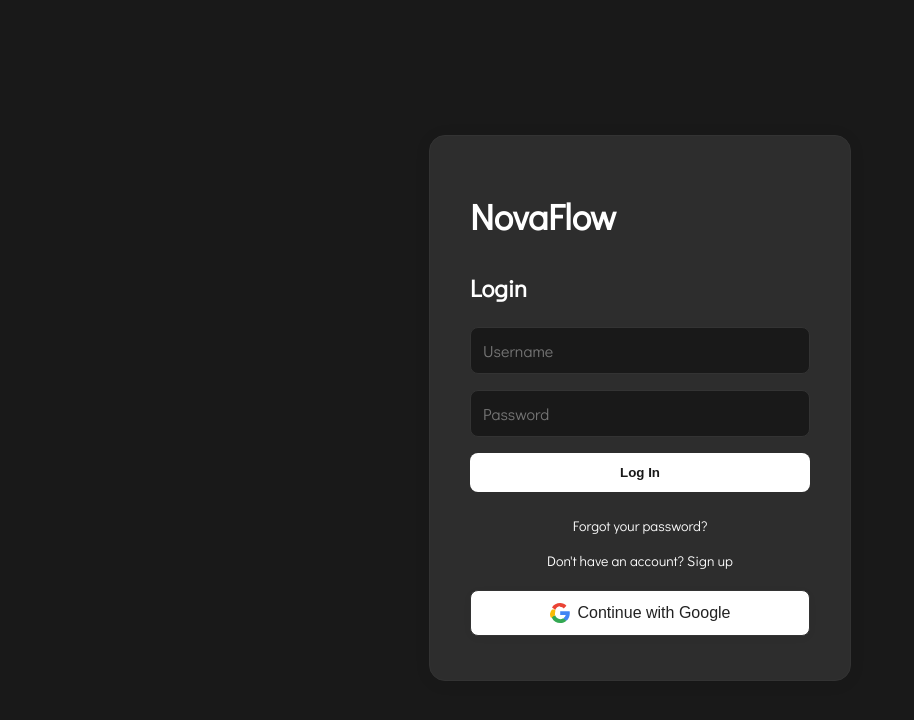
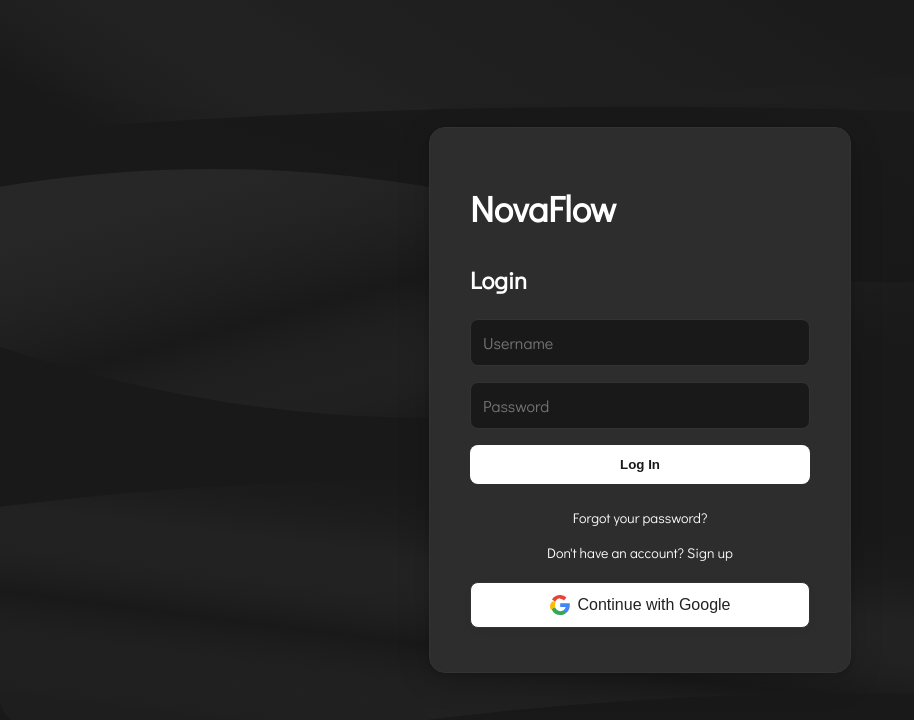
Before and after one commit to StiffMedal30/NovaFlow, a React (Vite) app: page /login in a window 1280 px wide. Shown: the top 720 px of the page, without its empty margins (0-914 px from the left). Built offline with nearby package versions, Linux system fonts and the light colour scheme.

Commit message:
feat(styling) : added DynamicSvgBackground UI component for themed backgrounds

```diff
--- a/src/Pages/Login/page.tsx
+++ b/src/Pages/Login/page.tsx
@@ -1,16 +1,50 @@
 import React from "react";
 import { useTheme } from "../../context/ThemeContext";
 import GlobalStyles from "../../app/GlobalStyles";
+import DynamicSvgBackground from "../../components/DynamicSvgBackground";
+// import LoginBackground from "../../assets/Images/Background/LoginBackground.svg?url";
 
 export default function LoginPage() {
   const { currentTheme } = useTheme();
   const styles = GlobalStyles(currentTheme);
+
+  // Remove body margins and overflow to prevent scroll bars
+  React.useEffect(() => {
+    document.body.style.margin = "0";
+    document.body.style.padding = "0";
+    document.body.style.overflow = "hidden";
+    document.documentElement.style.margin = "0";
+    document.documentElement.style.padding = "0";
+    document.documentElement.style.overflow = "hidden";
+
+    // Cleanup function to restore body styles when component unmounts
+    return () => {
+      document.body.style.margin = "";
+      document.body.style.padding = "";
+      document.body.style.overflow = "";
+      document.documentElement.style.margin = "";
+      document.documentElement.style.padding = "";
+      document.documentElement.style.overflow = "";
+    };
+  }, []);
+
   return (
-    <div style={{ minHeight: "100vh", display: "flex", alignItems: "center", justifyContent: "center", background: currentTheme.colors.background }}>
+    <div style={{
+      height: "100vh",
+      display: "flex",
+      alignItems: "center",
+      justifyContent: "center",
+      background: currentTheme.colors.background,
+      position: "relative",
+      overflow: "hidden",
+      margin: 0,
+      padding: 0,
+      boxSizing: "border-box"
+    }}>
+      <DynamicSvgBackground opacity={0.15} />
       <div style={{
         background: currentTheme.colors.primary,
         borderRadius: 16,
-        boxShadow: "0 2px 16px 0 rgba(0,0,0,0.08)",
         border: `1.5px solid ${currentTheme.colors.border}`,
         padding: "2rem 2.5rem",
         width: "clamp(220px, 90vw, 340px)",
@@ -18,6 +52,9 @@
         display: "flex",
         flexDirection: "column",
         alignItems: "stretch",
+        boxShadow: "0 8px 32px 0 rgba(0,0,0,0.18), 0 1.5px 4px 0 rgba(0,0,0,0.10)",
+        position: "relative",
+        zIndex: 10
       }}>
         <h1 style={{ ...styles.h1, marginBottom: 24 }}>NovaFlow</h1>
         <h2 style={{ ...styles.h2, marginBottom: 24 }}>Login</h2>
--- /dev/null
+++ b/src/components/DynamicSvgBackground.tsx
@@ -0,0 +1,80 @@
+import React from "react";
+import { useTheme } from "../context/ThemeContext";
+
+interface DynamicSvgBackgroundProps {
+  opacity?: number;
+}
+
+const DynamicSvgBackground: React.FC<DynamicSvgBackgroundProps> = ({
+  opacity = 0.1
+}) => {
+  const { currentTheme } = useTheme();
+
+  const generateGradientPattern = () => (
+    <svg width="100%" height="100%" viewBox="0 0 1200 800" preserveAspectRatio="xMidYMid slice">
+      <defs>
+        {/* Flowing wave gradient 1 */}
+        <linearGradient id="waveFlow1" x1="0%" y1="30%" x2="70%" y2="80%">
+          <stop offset="0%" stopColor={currentTheme.colors.accent} stopOpacity={opacity * 0.4} />
+          <stop offset="40%" stopColor={currentTheme.colors.background} stopOpacity={opacity * 0.6} />
+          <stop offset="70%" stopColor={currentTheme.colors.text} stopOpacity={opacity * 0.2} />
+          <stop offset="100%" stopColor="transparent" stopOpacity="0" />
+        </linearGradient>
+
+        {/* Curved wave gradient 2 */}
+        <linearGradient id="waveFlow2" x1="100%" y1="10%" x2="20%" y2="60%">
+          <stop offset="0%" stopColor={currentTheme.colors.secondary} stopOpacity={opacity * 0.3} />
+          <stop offset="50%" stopColor={currentTheme.colors.background} stopOpacity={opacity * 0.5} />
+          <stop offset="100%" stopColor="transparent" stopOpacity="0" />
+        </linearGradient>
+
+        {/* Diagonal wave flow */}
+        <linearGradient id="waveFlow3" x1="30%" y1="100%" x2="80%" y2="20%">
+          <stop offset="0%" stopColor={currentTheme.colors.text} stopOpacity={opacity * 0.15} />
+          <stop offset="35%" stopColor={currentTheme.colors.background} stopOpacity={opacity * 0.7} />
+          <stop offset="65%" stopColor={currentTheme.colors.accent} stopOpacity={opacity * 0.25} />
+          <stop offset="100%" stopColor="transparent" stopOpacity="0" />
+        </linearGradient>
+
+        {/* Subtle horizontal wave */}
+        <linearGradient id="waveFlow4" x1="0%" y1="60%" x2="100%" y2="40%">
+          <stop offset="0%" stopColor={currentTheme.colors.background} stopOpacity={opacity * 0.8} />
+          <stop offset="30%" stopColor={currentTheme.colors.accent} stopOpacity={opacity * 0.2} />
+          <stop offset="70%" stopColor={currentTheme.colors.secondary} stopOpacity={opacity * 0.3} />
+          <stop offset="100%" stopColor={currentTheme.colors.background} stopOpacity={opacity * 0.4} />
+        </linearGradient>
+      </defs>
+
+      {/* Organic wave shapes using paths */}
+      <path d="M0,200 Q300,150 600,250 T1200,200 L1200,400 Q900,350 600,400 T0,350 Z"
+            fill="url(#waveFlow1)" />
+
+      <path d="M1200,100 Q900,80 600,120 T0,100 L0,300 Q300,280 600,300 T1200,280 Z"
+            fill="url(#waveFlow2)" />
+
+      <path d="M0,500 Q400,450 800,500 T1200,480 L1200,700 Q800,650 400,700 T0,680 Z"
+            fill="url(#waveFlow3)" />
+
+      <path d="M0,0 Q600,50 1200,0 L1200,150 Q600,100 0,150 Z"
+            fill="url(#waveFlow4)" />
+    </svg>
+  );
+
+  return (
+    <div
+      style={{
+        position: "absolute",
+        top: 0,
+        left: 0,
+        width: "100%",
+        height: "100%",
+        zIndex: 0,
+        pointerEvents: "none"
+      }}
+    >
+      {generateGradientPattern()}
+    </div>
+  );
+};
+
+export default DynamicSvgBackground;
--- a/src/components/home-contents.tsx
+++ b/src/components/home-contents.tsx
@@ -1,4 +1,4 @@
-import { ChatSection } from "./Sections/ChatSection";
+import { ChatSection } from "./sections/ChatSection";
 
 export function HomeContents() {
   return (
```
Also changed, not shown: public/LoginBackground.svg (added), src/assets/Images/Background/LoginBackground.svg (added).
